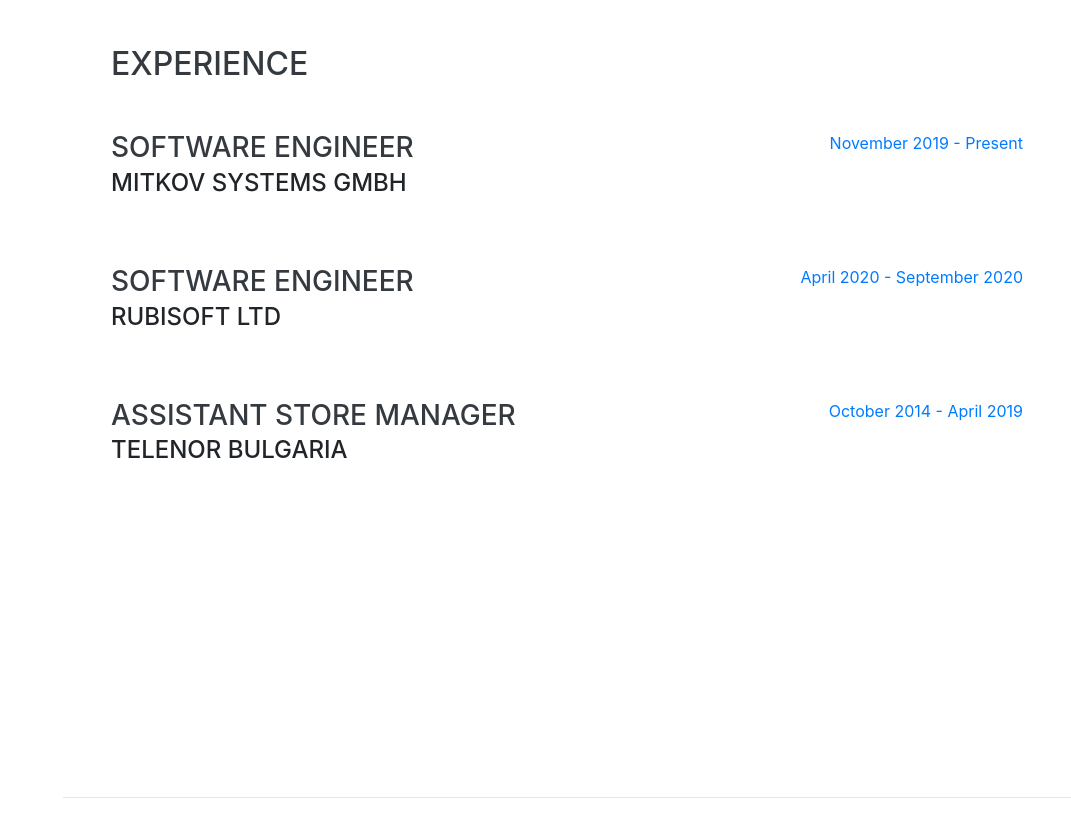
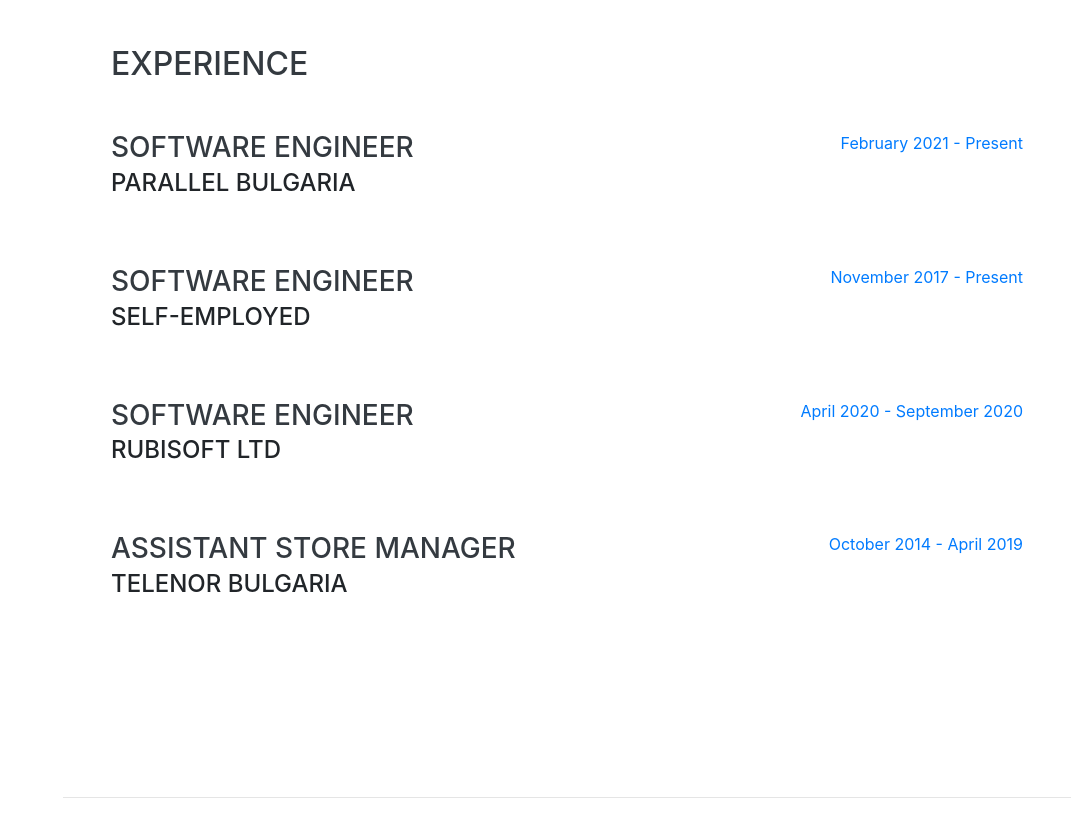
Before and after one commit to SimeonVSimeonov/SimeonVSimeonov.github.io, a website with bundled scripts: page index.html in a window 1280 px wide. Shown: the part 804-1641 px from the top of the page, without its empty margins (209-1280 px from the left). Built offline with nearby package versions, Linux system fonts and the light colour scheme; a web font is replaced by a local one.

Commit message:
update 09.11.21

```diff
--- a/index.html
+++ b/index.html
@@ -102,11 +102,22 @@
             <div class="resume-item d-flex flex-column flex-md-row justify-content-between mb-5">
                 <div class="resume-content">
                     <h3 class="mb-0">Software Engineer</h3>
-                    <div class="subheading mb-3">Mitkov Systems GmbH</div>
+                    <div class="subheading mb-3">Parallel Bulgaria</div>
                     <p></p>
                 </div>
                 <div class="resume-date text-md-right">
-                    <span class="text-primary">November 2019 - Present</span>
+                    <span class="text-primary">February 2021 - Present</span>
+                </div>
+            </div>
+
+            <div class="resume-item d-flex flex-column flex-md-row justify-content-between mb-5">
+                <div class="resume-content">
+                    <h3 class="mb-0">Software Engineer</h3>
+                    <div class="subheading mb-3">Self-Employed</div>
+                    <p></p>
+                </div>
+                <div class="resume-date text-md-right">
+                    <span class="text-primary">November 2017 - Present</span>
                 </div>
             </div>
 
```
